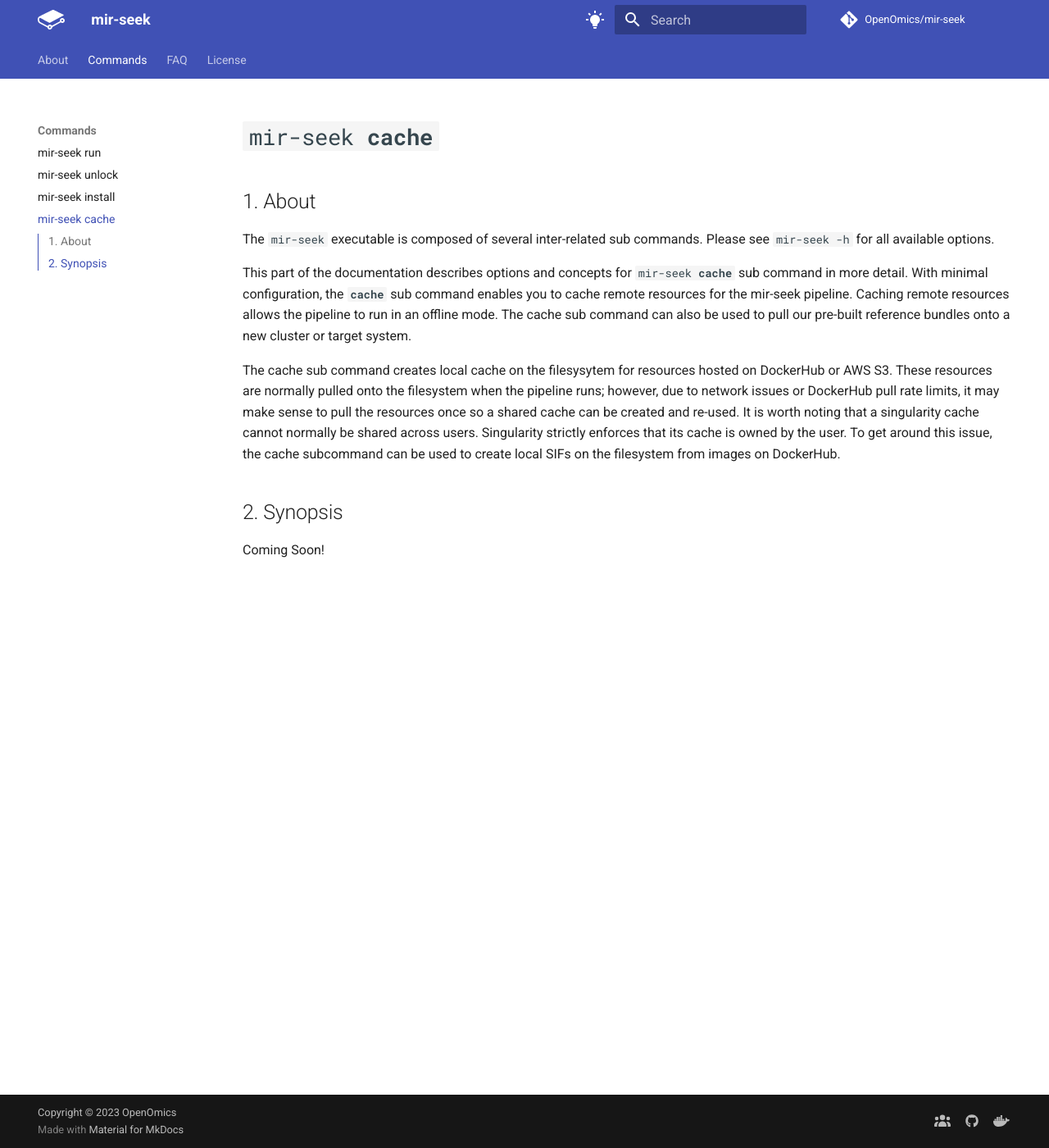
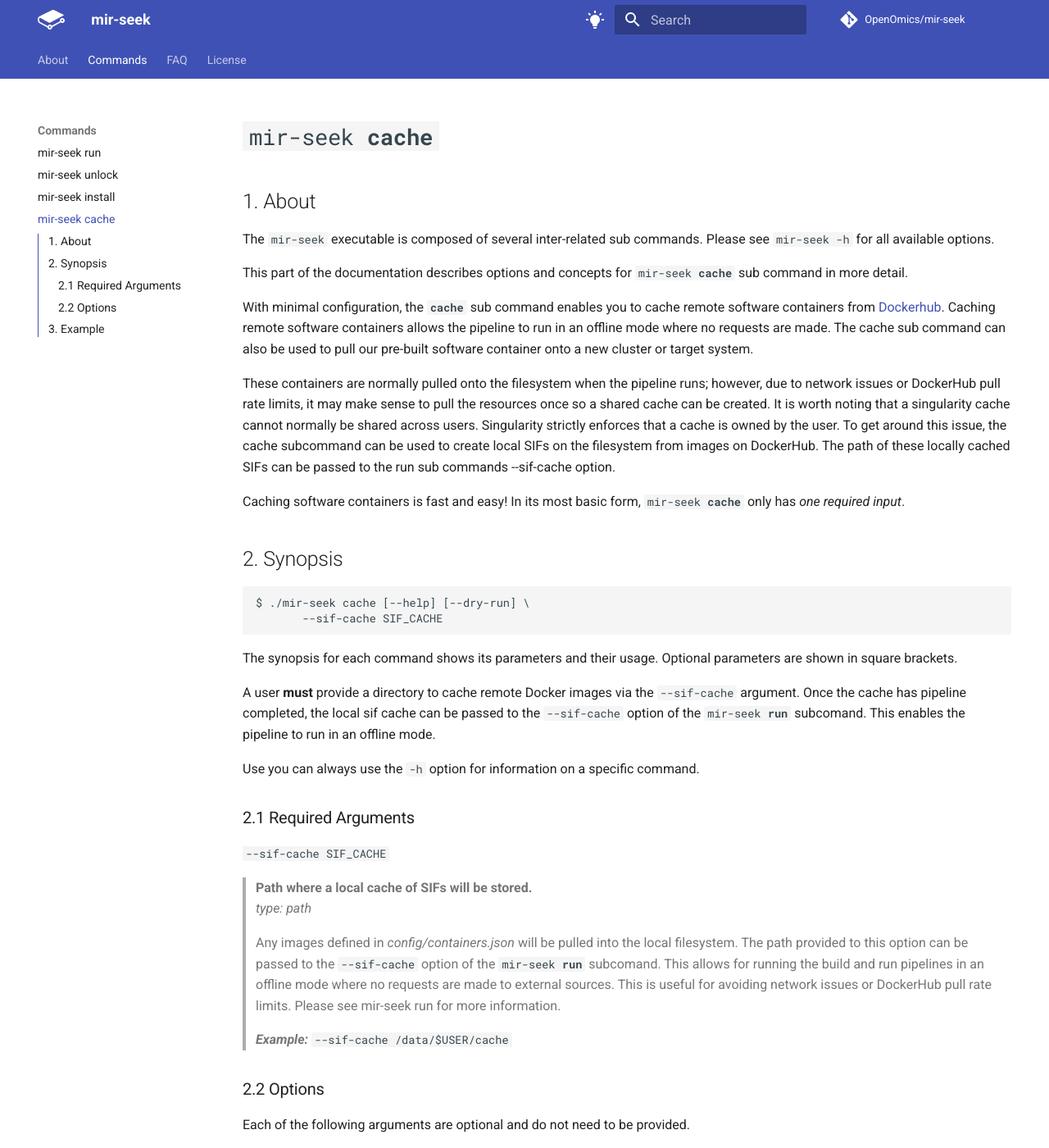
Before and after one commit to OpenOmics/mir-seek, an MkDocs documentation site: the page built from docs/usage/cache.md, in a window 1280 px wide and 1400 px high. Shown: the whole window at 82% size. Built offline with MkDocs 1.6.1 and Material for MkDocs 9.7.7, drawn with Linux system fonts in a browser that asks for light colours; comment, search, counter and statistics services are not loaded; the version menu is left out; some of the changed text lies outside the part shown.

Commit message:
Adding documentation for cache subcommand

````diff
--- a/docs/usage/cache.md
+++ b/docs/usage/cache.md
@@ -3,23 +3,23 @@
 ## 1. About
 The `mir-seek` executable is composed of several inter-related sub commands. Please see `mir-seek -h` for all available options.
 
-This part of the documentation describes options and concepts for <code>mir-seek <b>cache</b></code> sub command in more detail. With minimal configuration, the **`cache`** sub command enables you to cache remote resources for the  mir-seek pipeline. Caching remote resources allows the pipeline to run in an offline mode. The cache sub command can also be used to pull our pre-built reference bundles onto a new cluster or target system.
+This part of the documentation describes options and concepts for <code>mir-seek <b>cache</b></code> sub command in more detail.
 
-The cache sub command creates local cache on the filesysytem for resources hosted on DockerHub or AWS S3. These resources are normally pulled onto the filesystem when the pipeline runs; however, due to network issues or DockerHub pull rate limits, it may make sense to pull the resources once so a shared cache can be created and re-used. It is worth noting that a singularity cache cannot normally be shared across users. Singularity strictly enforces that its cache is owned by the user. To get around this issue, the cache subcommand can be used to create local SIFs on the filesystem from images on DockerHub.
+With minimal configuration, the **`cache`** sub command enables you to cache remote software containers from [Dockerhub](https://hub.docker.com/u/skchronicles). Caching remote software containers allows the pipeline to run in an offline mode where no requests are made. The cache sub command can also be used to pull our pre-built software container onto a new cluster or target system.
+
+These containers are normally pulled onto the filesystem when the pipeline runs; however, due to network issues or DockerHub pull rate limits, it may make sense to pull the resources once so a shared cache can be created. It is worth noting that a singularity cache cannot normally be shared across users. Singularity strictly enforces that a cache is owned by the user. To get around this issue, the cache subcommand can be used to create local SIFs on the filesystem from images on DockerHub. The path of these locally cached SIFs can be passed to the run sub commands --sif-cache option.
+
+Caching software containers is fast and easy! In its most basic form, <code>mir-seek <b>cache</b></code> only has *one required input*.
 
 ## 2. Synopsis
-
-Coming Soon!
-
-<!-- ```text
-$ ./mir-seek cache [-h] --sif-cache SIF_CACHE \
-                     [--resource-bundle RESOURCE_BUNDLE] \
-                     [--dry-run]
+```text
+$ ./mir-seek cache [--help] [--dry-run] \
+       --sif-cache SIF_CACHE
 ```
 
 The synopsis for each command shows its parameters and their usage. Optional parameters are shown in square brackets.
 
-A user **must** provide a directory to cache remote Docker images via the `--sif-cache` argument. Once the cache has pipeline completed, the local sif cache can be passed to the `--sif-cache` option of the <code>mir-seek <b>build</b></code> and <code>mir-seek <b>run</b></code> subcomand. This enables the build and run pipeline to run in an offline mode.
+A user **must** provide a directory to cache remote Docker images via the `--sif-cache` argument. Once the cache has pipeline completed, the local sif cache can be passed to the `--sif-cache` option of the <code>mir-seek <b>run</b></code> subcomand. This enables the pipeline to run in an offline mode.
 
 Use you can always use the `-h` option for information on a specific command.
 
@@ -27,10 +27,10 @@
 
 `--sif-cache SIF_CACHE`
 
-> **Path where a local cache of SIFs will be stored..**
-> *type: string*
+> **Path where a local cache of SIFs will be stored.**
+> *type: path*
 >
-> Any images defined in *config/containers/images.json* will be pulled into the local filesystem. The path provided to this option can be passed to the `--sif-cache` option of the <code>mir-seek <b>build</b></code> and <code>mir-seek <b>run</b></code> subcomand. This allows for running the build and run pipelines in an offline mode where no requests are made to external sources. This is useful for avoiding network issues or DockerHub pull rate limits. Please see mir-seek build and run for more information.
+> Any images defined in *config/containers.json* will be pulled into the local filesystem. The path provided to this option can be passed to the `--sif-cache` option of the <code>mir-seek <b>run</b></code> subcomand. This allows for running the build and run pipelines in an offline mode where no requests are made to external sources. This is useful for avoiding network issues or DockerHub pull rate limits. Please see mir-seek run for more information.
 >
 > ***Example:*** `--sif-cache /data/$USER/cache`
 
@@ -49,9 +49,9 @@
 ---
   `--dry-run`
 > **Dry run the pipeline.**
-> *type: boolean*
+> *type: boolean flag*
 >
-> Displays what steps in the pipeline remain or will be run. Does not execute anything!
+> Only displays what software container will be cached locally. Does not execute anything!
 >
 > ***Example:*** `--dry-run`
 
@@ -62,11 +62,15 @@
 module purge
 module load singularity snakemake
 
-# Step 1.) Dry run cache to see what will be pulled
-./mir-seek cache --sif-cache /scratch/$USER/cache \
-                 --dry-run
+# Step 1.) Dry run to see what will be pulled
+./mir-seek cache --sif-cache /data/$USER/cache \
+               --dry-run
 
-# Step 2.) Cache remote resources locally
-./mir-seek cache --sif-cache /scratch/$USER/cache
+# Step 2.) Cache remote resources locally.
+# This command will NOT automatically submit
+# a job to the cluster. As so, we recommend
+# submitting this next command to the cluster
+# as a job. Download speeds will vary so it
+# is best to set the wall time a few hours.
+./mir-seek cache --sif-cache /data/$USER/cache
 ```
--->
````
Also changed, not shown: other parts of docs/usage/cache.md (+1 -1 lines).
